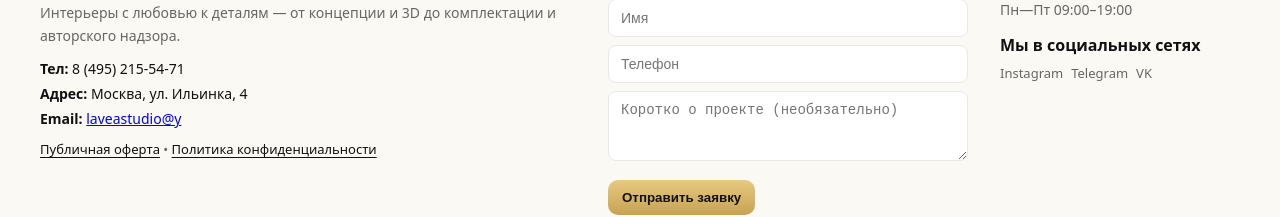
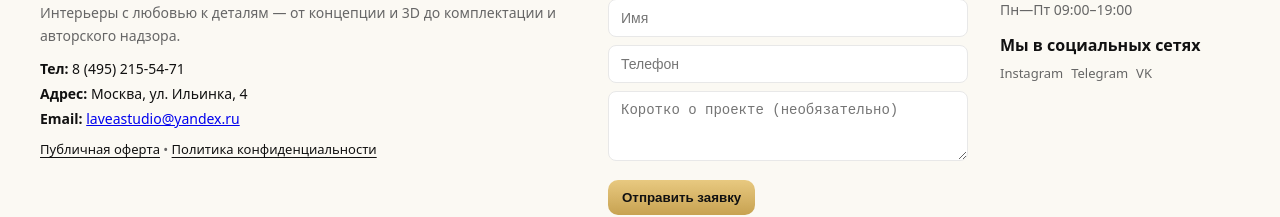
Before and after one commit to ankakisis-cloud/lavea-site, a Next.js app: page / in a window 1280 px wide. Shown: the part 3705-3922 px from the top of the page. Built offline with nearby package versions, Linux system fonts and the light colour scheme; no server answers.

Commit message:
Update Footer.js

```diff
--- a/components/Footer.js
+++ b/components/Footer.js
@@ -47,7 +47,7 @@ export default function Footer() {
           <ul className="lavea-footer__contacts">
             <li><strong>Тел:</strong> 8 (495) 215-54-71</li>
             <li><strong>Адрес:</strong> Москва, ул. Ильинка, 4</li>
-            <li><strong>Email:</strong> <a href="mailto:laveastudio@y">laveastudio@y</a></li>
+            <li><strong>Email:</strong> <a href="mailto:laveastudio@yandex.ru">laveastudio@yandex.ru</a></li>
           </ul>
           <p className="lavea-footer__legal">
             <a href="/oferta" className="lavea-footer__link">Публичная оферта</a> • <a href="/privacy" className="lavea-footer__link">Политика конфиденциальности</a>
```
